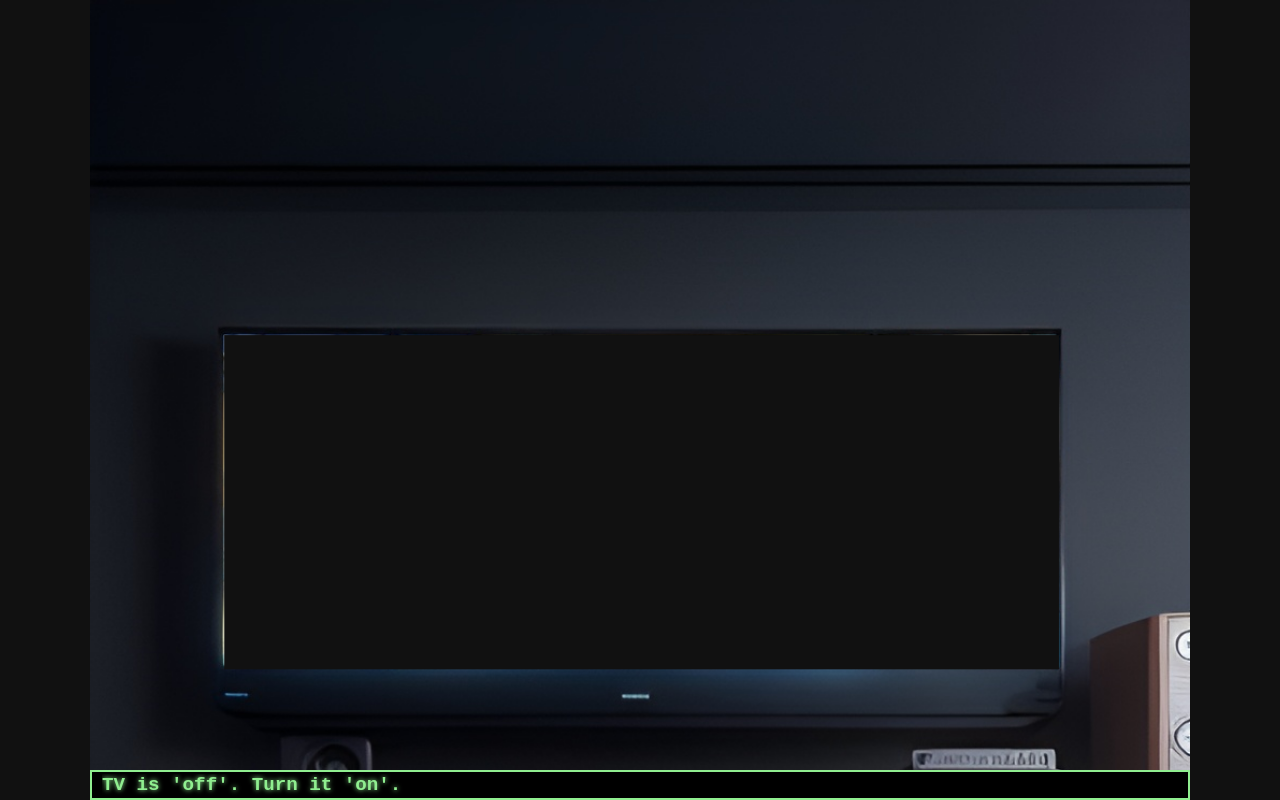
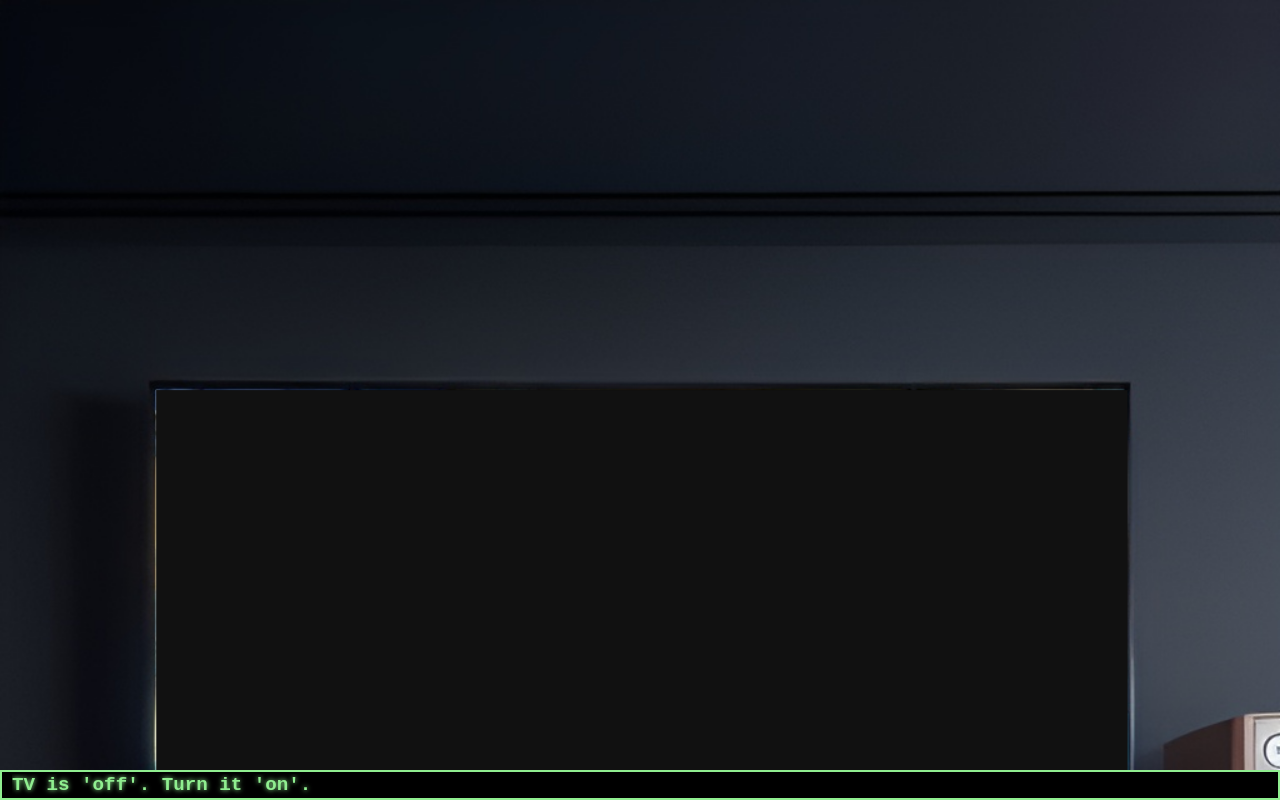
Before and after one commit to gnprwx/fe-project, a plain HTML site: page index.html in a window 1280 px wide. Drawn offline with Linux system fonts and the light colour scheme.

Commit message:
CSS cleanup

```diff
--- a/index.css
+++ b/index.css
@@ -12,83 +12,45 @@ html {
     text-size-adjust: none;
 }
 
-/* Remove default margin in favour of better control in authored CSS */
-body, h1, h2, h3, h4, p,
-figure, blockquote, dl, dd {
-  margin: 0;
+body {
+    font-family: "Courier New", Courier, monospace;
+    font-weight: bold;
+    font-size: 1.2rem;
+    background-color: #111;
+    height: 100vh;
+    line-height: 1.5;
+    margin: 0 auto;
 }
 
-/* Remove list styles on ul, ol elements with a list role, which suggests default styling will be removed */
-ul[role='list'],
-ol[role='list'] {
-  list-style: none;
-}
-
-/* Set core body defaults */
-body {
-  min-height: 100vh;
-  line-height: 1.5;
-}
-
-/* Set shorter line heights on headings and interactive elements */
-h1, h2, h3, h4,
-button, input, label {
+button,
+input,
+label {
     line-height: 1.1;
 }
 
-/* Balance text wrapping on headings */
-h1, h2,
-h3, h4 {
-  text-wrap: balance;
-}
-
-/* A elements that don't have a class get default styles */
-a:not([class]) {
-  text-decoration-skip-ink: auto;
-  color: currentColor;
-}
-
-/* Make images easier to work with */
 img,
 picture {
     max-width: 100%;
     display: block;
 }
 
-/* Inherit fonts for inputs and buttons */
-input, button,
-textarea, select {
+input,
+button,
+textarea,
+select {
     font: inherit;
-}
-
-/* Make sure textareas without a rows attribute are not tiny */
-textarea:not([rows]) {
-  min-height: 10em;
-}
-
-/* Anything that has been anchored to should have extra scroll margin */
-:target {
-  scroll-margin-block: 5ex;
-}
-
-body {
-    font-family: "Courier New", Courier, monospace;
-    font-weight: bold;
-    font-size: 1.2rem;
-    background-color: #111;
-    height: 100vh;
-    margin: 0 auto;
+    color: lightgreen;
 }
 #station {
     margin: 0 auto;
-    width: 1100px;
+    width: 100%;
     height: 100%;
     background-position: bottom;
-    background-size: 200px;
+    background-size: 35%;
 }
 #tv {
     position: relative;
-    width: 1100px;
+    width: 100%;
     height: 100%;
     background-image: url(./img/tv_main.png);
     background-size: cover;
@@ -98,7 +60,6 @@ body {
     position: absolute;
     border: 2px solid lightgreen;
     text-shadow: 0 0 5px lightgreen;
-    color: lightgreen;
     bottom: 0px;
     padding: 10px;
     height: 30px;
```
Lines whose indentation alone changed are shown as unchanged.
